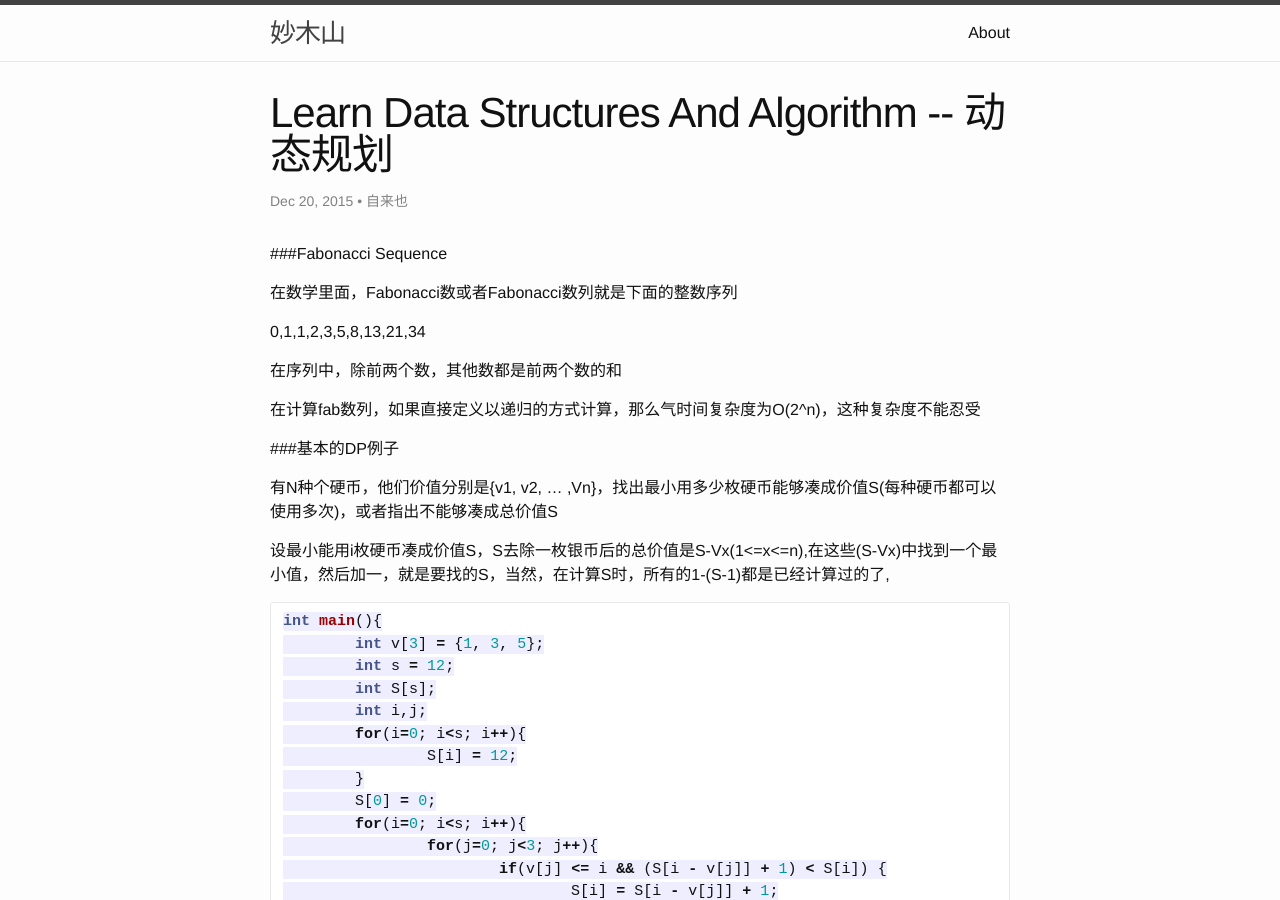
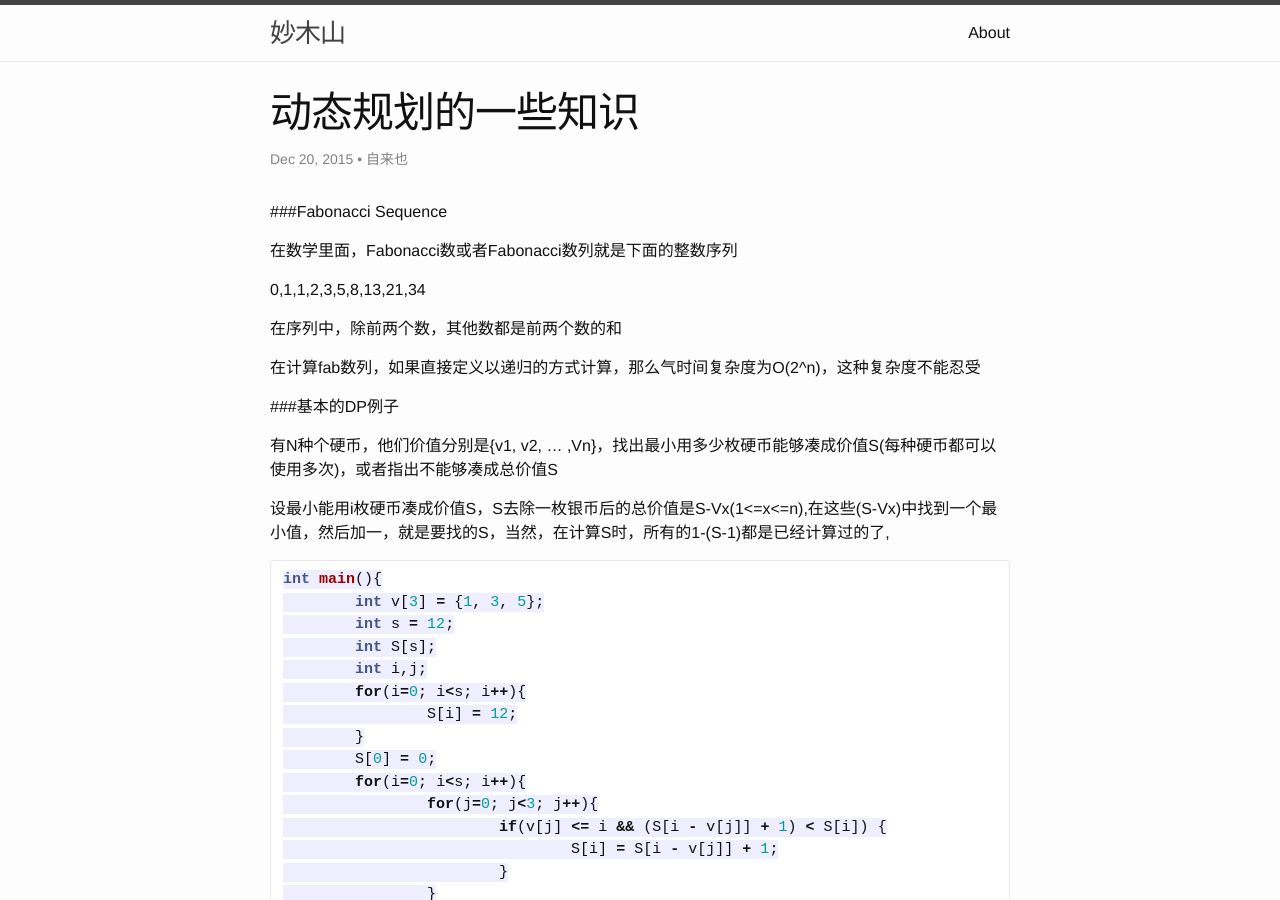
Before and after one commit to ykjver/ykjver.github.io, a Jekyll site: the page built from _posts/2015-12-15-ABC-of-dynamic-programming.markdown, in a window 1280 px wide and 900 px high. Built offline with Jekyll 4.4.1, drawn with Linux system fonts in a browser that asks for light colours.

```diff
--- a/_posts/2015-10-15-java-date-utils.markdown
+++ b/_posts/2015-10-15-java-date-utils.markdown
@@ -1,6 +1,6 @@
 ---
 layout: post
-title:  "Date Util"
+title:  "Date Util 使用相关"
 date:   2015-10-15 23:10:45
 categories: java
 author : 自来也
--- a/_posts/2015-10-24-java-junit-test.markdown
+++ b/_posts/2015-10-24-java-junit-test.markdown
@@ -1,6 +1,6 @@
 ---
 layout: post
-title:  "Learn Data Structures And Algorithm -- Avl Tree"
+title:  "平衡树"
 date:   2015-10-24 23:10:45
 categories: Data Structures And Algorithm
 author : 自来也
--- a/_posts/2015-10-31-ABC of JDBC.markdown
+++ b/_posts/2015-10-31-ABC of JDBC.markdown
@@ -1,6 +1,6 @@
 ---
 layout: post
-title:  "ABC Of JDBC -- Avl Tree"
+title:  "JDBC的一些知识"
 date:   2015-10-31 23:10:45
 categories: java
 author : 自来也
--- a/_posts/2015-12-15-ABC-of-dynamic-programming.markdown
+++ b/_posts/2015-12-15-ABC-of-dynamic-programming.markdown
@@ -1,6 +1,6 @@
 ---
 layout: post
-title:  "Learn Data Structures And Algorithm -- 动态规划"
+title:  "动态规划的一些知识"
 date:   2015-12-20 01:44:45
 categories:  Data Structures And Algorithm
 author : 自来也
```
Also changed, not shown: _posts/2016-01-11-what-is-jdk.md (+1 -1 lines), _posts/2016-01-16-java-concurrent-util-introduction.md (+1 -1 lines).
